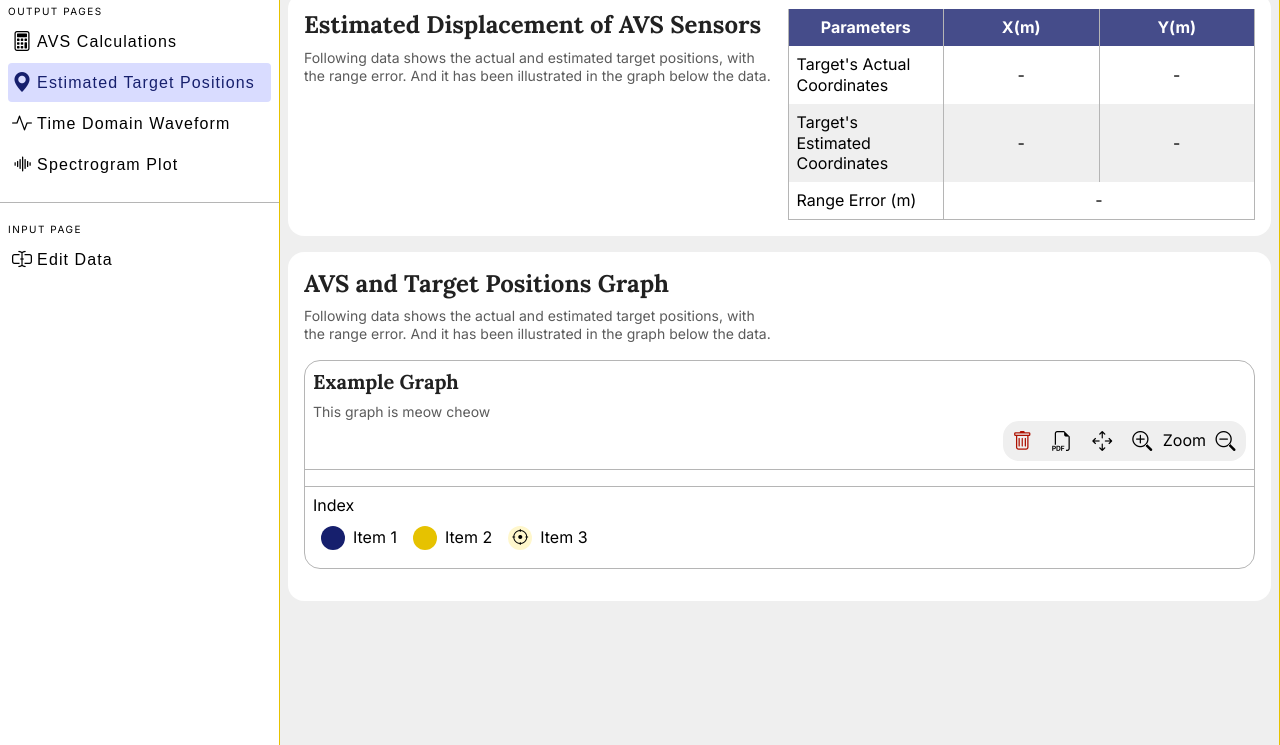
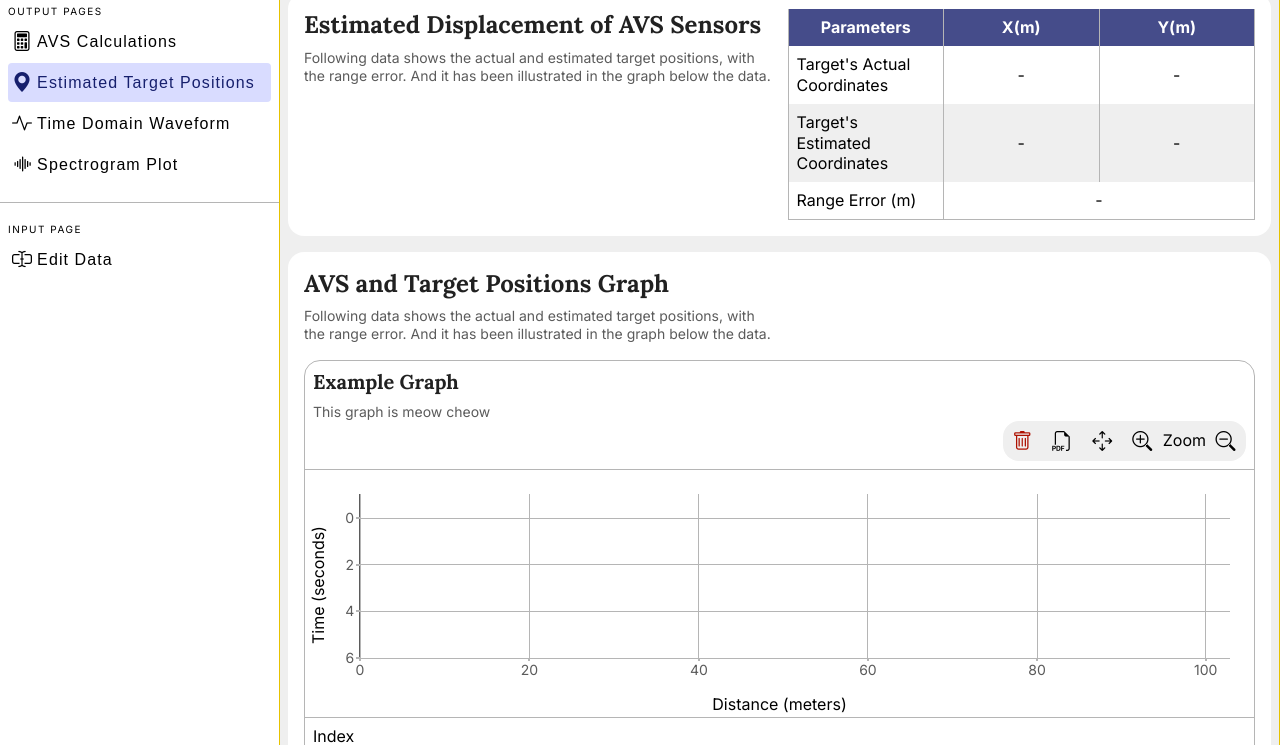
Before and after one commit to vedantmali05/underwater-avs-simulator, an Electron app: page estimated-target-positions.html in a window 1280 px wide. Shown: the part 55-800 px from the top of the page. Drawn offline with nearby package versions, Linux system fonts and the light colour scheme.

Commit message:
Graph UI

```diff
--- a/js/components/data.js
+++ b/js/components/data.js
@@ -156,6 +156,11 @@ export const GRAPH_INDEX_ITEM_TYPE = {
     dottedLine: "dottedLine"
 }
 
+export const GRAPH_AXIS_TYPE = {
+    x: "x",
+    y: "y",
+}
+
 /* ///////////////
     OTHER DATA
 /////////////// */
--- a/js/components/graphs.js
+++ b/js/components/graphs.js
@@ -1,5 +1,5 @@
 // IMPORTS
-import { GRAPH_TYPE, UI_COLORS } from "./data.js"
+import { GRAPH_AXIS_TYPE, GRAPH_TYPE, UI_COLORS } from "./data.js"
 
 
 /* ///////////////
@@ -58,7 +58,7 @@ export class GraphAxisY extends GraphAxis {
     }
 }
 
-
+// GRAPH
 export class Graph {
     constructor(parentID, title, description, type) {
         this.parentID = parentID;
@@ -72,11 +72,8 @@ export class Graph {
         this.dotPoints = [];
     }
 
-    setAxisX(axisX) {
+    setAxis(axisX, axisY) {
         this.axisX = axisX;
-    }
-
-    setAxisY(axisY) {
         this.axisY = axisY;
     }
 
@@ -152,6 +149,32 @@ function createGraphIndexSec(indexItems) {
     return indexSec;
 }
 
+// FUNCTION TO CREATE AXIS GRID LINES
+function createAxisGridLines(axisType, axisInfo, holder) {
+
+    // axisInfo destructuring
+    const { originPoint, maxPoint, centeredOrigin, pointDifference } = axisInfo;
+
+    // START AND END for Iteration
+    let start = originPoint;
+    let end = maxPoint;
+
+    // If origin in center,
+    if (centeredOrigin) start -= (maxPoint - start);
+
+    // Append Lines
+    for (let i = start; i <= end; i += pointDifference) {
+        // Only upto 4 decimal points allowed
+        if (!Number.isInteger(i)) i = i.toFixed(4);
+        // Create and append the grid lines
+        let gridLine = document.createElement("span");
+        gridLine.classList.add(`grid-line-${axisType}`);
+        gridLine.innerHTML = `<span class="value">${i}</span><span class="line"></span><span class="point"></span>`;
+        holder.append(gridLine);
+    }
+}
+
+// FUNCTION TO CREATE GRAPH UI
 export function createGraph(options = {}) {
     // BUILDING GRAPH
     const {
@@ -166,15 +189,69 @@ export function createGraph(options = {}) {
         dotPoints,
     } = options;
 
-    // GRAPH SECTION
-    let graphSec = document.getElementById(parentID);
 
-    let graphBox = document.createElement("div");
+    // Create the main graph container element
+    const graphBox = document.createElement("div");
     graphBox.classList.add("graph-box");
 
+    // X and Y Axis name and label
+    const axisXLabel = document.createElement("p");
+    axisXLabel.classList.add("axis-x-label");
+    axisXLabel.innerText = axisX.label;
+
+    const axisYLabel = document.createElement("p");
+    axisYLabel.classList.add("axis-y-label");
+    axisYLabel.innerText = axisY.label;
+    // Appending created X and Y Labels
+    graphBox.append(axisXLabel, axisYLabel);
+
+    // Create the graph holder element and its sub-containers
+    const graphHolder = document.createElement("div");
+    graphHolder.classList.add("graph-holder");
+    // X Axis Grid lines
+    let gridLineXHolder = document.createElement("div");
+    gridLineXHolder.classList.add("grid-line-x-holder");
+    // Y Axis Grid lines
+    let gridLineYHolder = document.createElement("div");
+    gridLineYHolder.classList.add("grid-line-y-holder");
+    // Appending created Grid Lines holders
+    graphHolder.append(gridLineXHolder, gridLineYHolder);
+    graphBox.append(graphHolder);
+
+    // Create X and Y Grid Lines and Append them
+    createAxisGridLines(GRAPH_AXIS_TYPE.x, axisX, gridLineXHolder);
+    createAxisGridLines(GRAPH_AXIS_TYPE.y, axisY, gridLineYHolder);
+
+    // GET GRAPH SECTION by parentID and append Title Section, Graph and Index Items
+    const graphSec = document.getElementById(parentID);
+    // APPENDING
     graphSec.append(
         createGraphTitleSec(title, description, controls),
         graphBox,
         createGraphIndexSec(indexItems)
     );
+
+    // GRID X and Y Elems Positioning and Sizing
+    let gridXElems = graphSec.querySelectorAll(".grid-line-x");
+    let gridYElems = graphSec.querySelectorAll(".grid-line-y");
+    let gridXIntervals = 100 / (gridXElems.length - 1);
+    let gridYIntervals = 100 / (gridYElems.length - 1);
+
+    // Position X Axis Lines
+    gridXElems.forEach((elem, i) => {
+        elem.style.left = `calc(${i * gridXIntervals}% - ${Math.floor(elem.clientWidth) / 2}px)`;
+    });
+
+    // Position Y Axis Lines
+    let longestValue = 0;
+    gridYElems.forEach((elem, i) => {
+        elem.style.top = `calc(${i * gridYIntervals}% - ${Math.floor(elem.clientHeight / 2)}px)`;
+        let elemValue = elem.querySelector(".value").innerHTML;
+        if (elemValue.length > longestValue) longestValue = elemValue.length;
+    });
+
+    // Set Height and Width Properties
+    graphBox.style.setProperty("--height", (gridYElems.length * 3) + "ch");
+    graphSec.style.setProperty("--value-width", longestValue + "ch");
+
 }
--- a/js/index.js
+++ b/js/index.js
@@ -147,26 +147,28 @@ document.addEventListener("DOMContentLoaded", () => {
     }
 
     // POPULATING GRAPH
-    let graphControls = new GraphControls();
+    // Graph Items
     let graphIndexItems = [
         new GraphIndexItem("Item 1", GRAPH_INDEX_ITEM_TYPE.dot, UI_COLORS.primary.base),
         new GraphIndexItem("Item 2", GRAPH_INDEX_ITEM_TYPE.dot, UI_COLORS.accent.base),
         new GraphIndexItem("Item 3", GRAPH_INDEX_ITEM_TYPE.icon, UI_COLORS.accent.hover, `crosshair`),
     ];
+    // Dot Points
     let graphDotPoints = [
         new GraphDotPoint(graphIndexItems[0], 100, 100),
         new GraphDotPoint(graphIndexItems[1], 200, 200),
         new GraphDotPoint(graphIndexItems[2], 300, 300)
     ];
-    let graphAxisX = new GraphAxisX("Distance (m)", 20, 100);
-    let graphAxisY = new GraphAxisY("Time (seconds)", 2, 10);
-    graphAxisY.centeredOrigin = true;
+    // X and Y Axis
+    let graphAxisX = new GraphAxisX("Distance (meters)", 20, 100);
+    let graphAxisY = new GraphAxisY("Time (seconds)", 2, 6);
 
+    // Graph Settings
     let graph = new Graph("graph_example", "Example Graph", "This graph is meow cheow", GRAPH_TYPE.positional);
     graph.addDotPoints(graphDotPoints);
     graph.addIndexItems(graphIndexItems);
-    graph.setAxisX(graphAxisX);
-    graph.setAxisY(graphAxisY);
+    graph.setAxis(graphAxisX, graphAxisY);
 
+    // Create Graph
     createGraph(graph);
 });
--- a/style/main.css
+++ b/style/main.css
@@ -779,11 +779,7 @@ table caption {
   padding: 0.8rem;
 }
 
-.graph-sec .graph-box {
-  border: 1px solid var(--clr-grey-divider);
-  border-left: none;
-  border-right: none;
-}
+/* GRAPH TITLE SECTION */
 
 .graph-sec h3 {
   font-size: var(--fs-500);
@@ -792,11 +788,136 @@ table caption {
 .graph-sec .controls-box {
   display: flex;
   align-items: center;
+  justify-content: flex-end;
+  margin-left: auto;
   width: fit-content;
-  margin-left: auto;
   background-color: var(--clr-grey-bg);
   border-radius: 1.6rem;
 }
+
+/* GRAPH SECTION */
+
+.graph-sec .graph-box {
+  border: 1px solid var(--clr-grey-divider);
+  border-left: none;
+  border-right: none;
+  padding: 2.4rem;
+  min-height: calc(var(--height) + 12.8rem);
+  position: relative;
+}
+
+.axis-x-label,
+.axis-y-label,
+.graph-box .graph-holder,
+.graph-holder .grid-line-x-holder,
+.graph-holder .grid-line-y-holder,
+.grid-line-x,
+.grid-line-y {
+  position: absolute;
+}
+
+/* GRAPH HORIZONTAL (X) and VERTICAL (Y) LABELS */
+
+.axis-x-label {
+  bottom: -0.8rem;
+  left: 50%;
+  transform: translate(-50%, -50%);
+}
+
+.axis-y-label {
+  top: calc(50% - 0.8rem);
+  transform: translate(-50%, -50%) rotate(-90deg);
+  left: 1.3ch;
+}
+
+/* GRAPH HOLDER - ACTUAL GRAPH DISPLAYER */
+
+.graph-box .graph-holder {
+  right: 2.4rem;
+  top: 2.4rem;
+  height: calc(100% - 4.8rem - 0.4rem - 3ch);
+  width: calc(100% - 4.8rem - 0.4rem - 1.6rem - var(--value-width));
+  border: 1px solid var(--clr-grey-text);
+  border-top: none;
+  border-right: none;
+}
+
+/* X and Y GRID LINES HOLDERS */
+.graph-holder .grid-line-x-holder,
+.graph-holder .grid-line-y-holder {
+  display: flex;
+  z-index: -1;
+  color: var(--clr-grey-text);
+}
+
+.graph-holder .grid-line-x-holder {
+  width: calc(100% - 2.4rem);
+  height: 100%;
+  left: -0.05rem;
+}
+
+.graph-holder .grid-line-y-holder {
+  bottom: -0.05rem;
+  flex-direction: column;
+  width: calc(100% + 0.4rem);
+  height: calc(100% - 2.4rem);
+  right: 0;
+}
+
+/* GRID LINES > Lines, > Axix Indicator Points, > Values */
+/* X will be vertical */
+/* Y will be horizontal */
+
+.grid-line-x,
+.grid-line-y {
+  display: flex;
+  align-items: center;
+  font-size: var(--fs-300);
+}
+
+.grid-line-x {
+  flex-direction: column;
+  height: calc(100% + 2.2rem);
+}
+
+.grid-line-y {
+  width: 100%;
+}
+
+.grid-line-x .line {
+  border-left: 1px solid var(--clr-grey-divider);
+  height: 100%;
+}
+
+.grid-line-y .line {
+  border-top: 1px solid var(--clr-grey-divider);
+  width: 100%;
+}
+
+.grid-line-x .point {
+  border-left: 2px solid var(--clr-grey-divider);
+  height: 0.4rem;
+}
+
+.grid-line-y .point {
+  border-top: 2px solid var(--clr-grey-divider);
+  width: 0.4rem;
+  order: -1;
+}
+
+.grid-line-x .value {
+  order: 10;
+}
+
+.grid-line-y .value {
+  padding-right: 0.2rem;
+  text-align: right;
+  width: calc(var(--value-width) + 0.2rem);
+  position: absolute;
+  left: calc((var(--value-width) * -1) - 0.2rem);
+}
+
+/* GRAPH INDEX SECTION */
 
 .graph-sec .index {
   display: flex;
@@ -815,10 +936,11 @@ table caption {
   background-color: var(--clr-index);
   display: grid;
   place-items: center;
-  min-width: 2.4rem;
-  max-width: 2.4rem;
-  min-height: 2.4rem;
-  max-height: 2.4rem;
+  min-width: 2rem;
+  max-width: 2rem;
+  min-height: 2rem;
+  max-height: 2rem;
   aspect-ratio: 1;
   border-radius: 50%;
+  font-size: var(--fs-300);
 }
```
